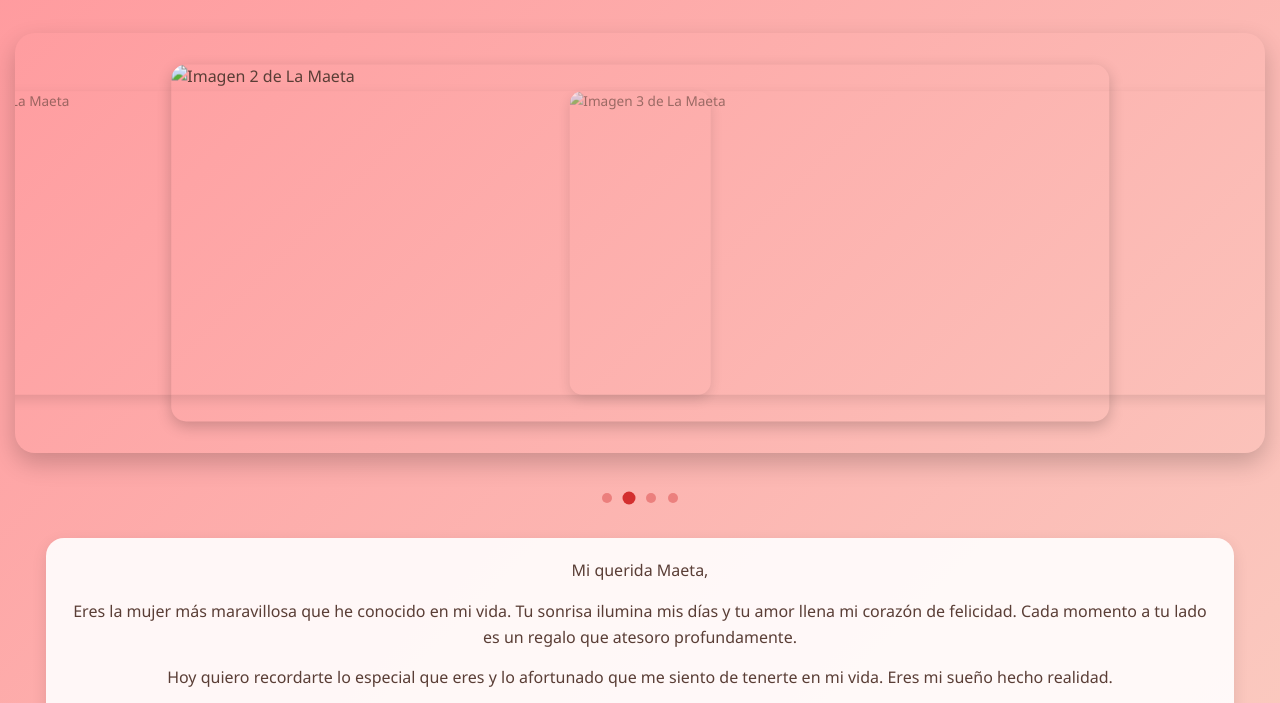
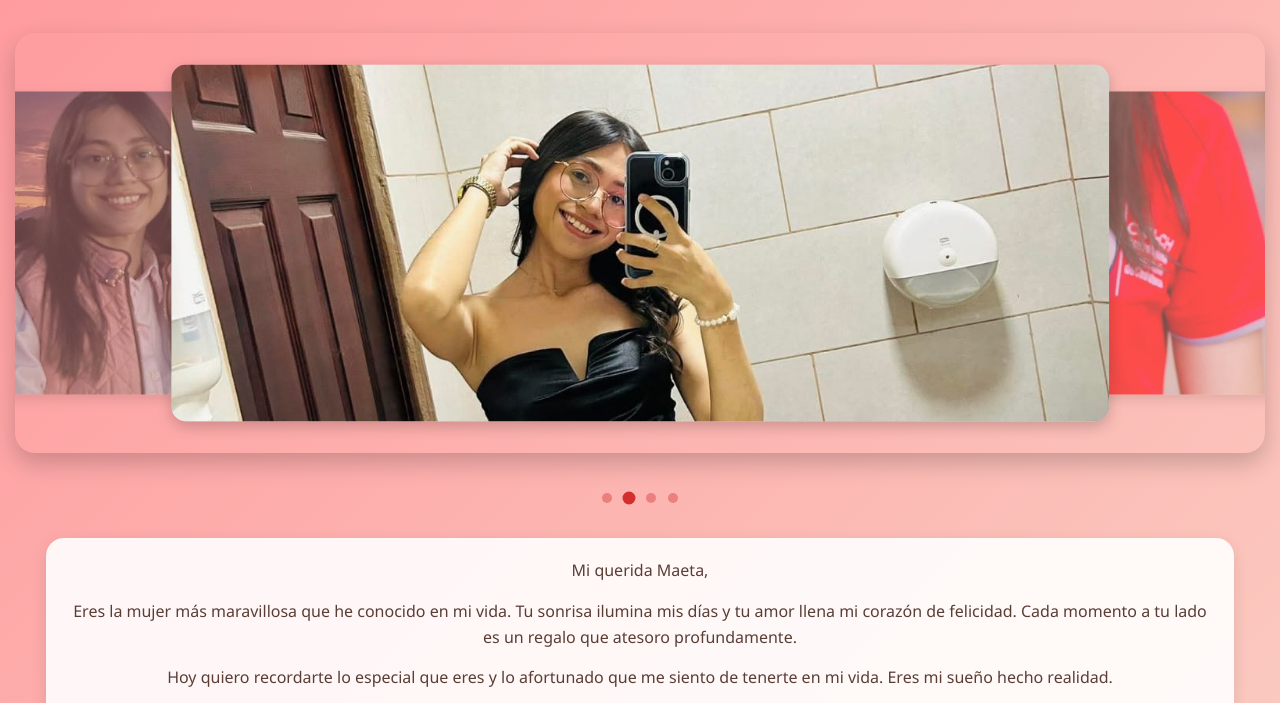
Before and after one commit to LevithHernandez/maetaeli, a plain HTML site: page index.html in a window 1280 px wide. Shown: the part 72-775 px from the top of the page. Drawn offline with Linux system fonts and the light colour scheme.

Commit message:
Update index.html

```diff
--- a/index.html
+++ b/index.html
@@ -270,16 +270,16 @@
         <div class="carousel-container" id="carouselContainer">
             <div class="carousel">
                 <div class="carousel-item active">
-                    <img src="img/imagen1.jpeg" alt="Imagen 1 de La Maeta">
+                    <img src="imagen1.jpeg" alt="Imagen 1 de La Maeta">
                 </div>
                 <div class="carousel-item next">
-                    <img src="img/imagen2.jpeg" alt="Imagen 2 de La Maeta">
+                    <img src="imagen2.jpeg" alt="Imagen 2 de La Maeta">
                 </div>
                 <div class="carousel-item">
-                    <img src="img/imagen3.jpeg" alt="Imagen 3 de La Maeta">
+                    <img src="imagen3.jpeg" alt="Imagen 3 de La Maeta">
                 </div>
                 <div class="carousel-item prev">
-                    <img src="img/imagen4.jpeg" alt="Imagen 4 de La Maeta">
+                    <img src="imagen4.jpeg" alt="Imagen 4 de La Maeta">
                 </div>
             </div>
         </div>
@@ -320,7 +320,7 @@
     </div>
 
     <audio id="backgroundMusic" loop>
-        <source src="musica/aprender-a-quererte.mp3" type="audio/mpeg">
+        <source src="aprender-a-quererte.mp3" type="audio/mpeg">
         Tu navegador no soporta el elemento de audio.
     </audio>
 
@@ -459,4 +459,5 @@
         });
     </script>
 </body>
+
 </html>
```
